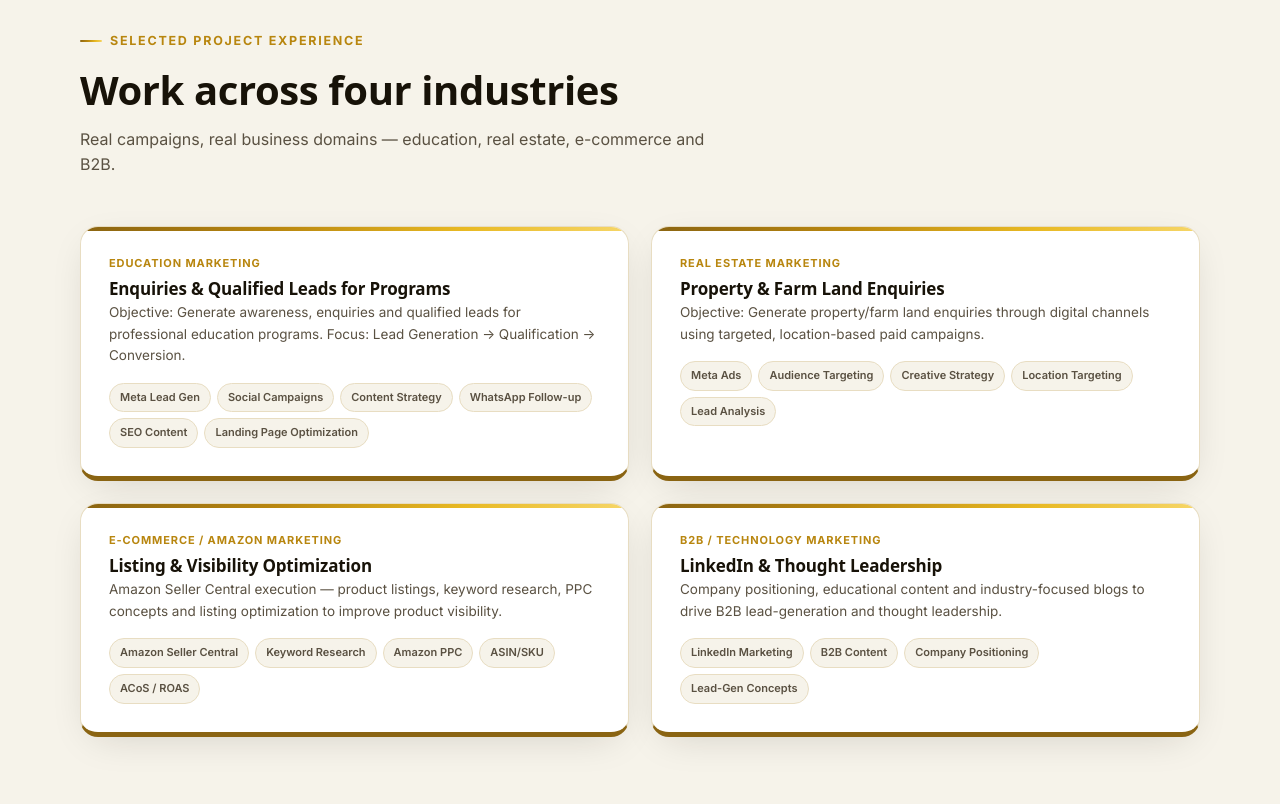
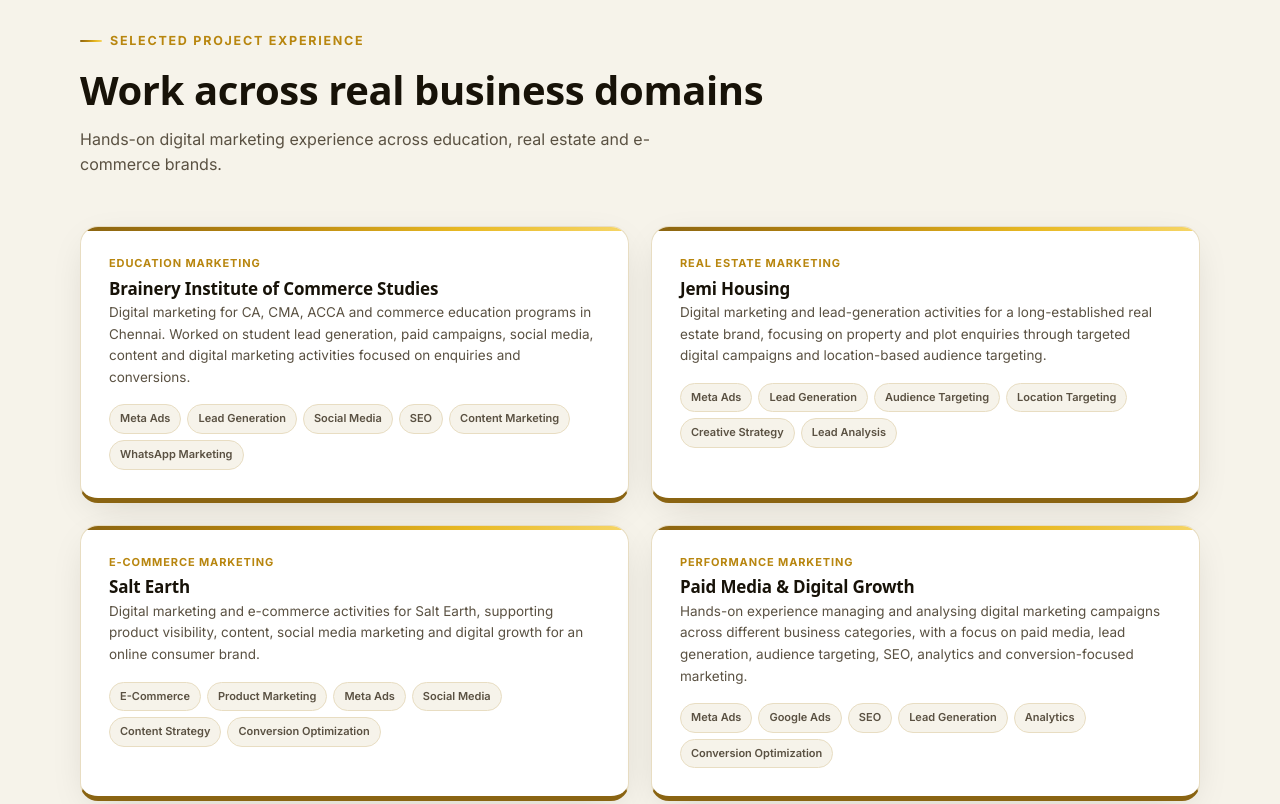
Before and after one commit to manidarshan2001-star/darshanportfolio, a plain HTML site: page index.html in a window 1280 px wide. Shown: the part 8080-8884 px from the top of the page. Drawn offline with Linux system fonts and the light colour scheme; a web font is replaced by a local one.

Commit message:
Update index.html

```diff
--- a/index.html
+++ b/index.html
@@ -846,50 +846,116 @@
 <!-- PROJECTS -->
 <section id="projects">
   <div class="wrap">
+
     <div class="eyebrow reveal">Selected Project Experience</div>
-    <h2 class="reveal">Work across four industries</h2>
-    <p class="section-sub reveal">Real campaigns, real business domains — education, real estate, e-commerce and B2B.</p>
+
+    <h2 class="reveal">Work across real business domains</h2>
+
+    <p class="section-sub reveal">
+      Hands-on digital marketing experience across education, real estate and e-commerce brands.
+    </p>
+
     <div class="grid-2 reveal-stagger">
+
+      <!-- BRAINERY -->
       <div class="proj-card">
         <div class="tagbar"></div>
+
         <div class="obj-label">Education Marketing</div>
-        <h4>Enquiries &amp; Qualified Leads for Programs</h4>
-        <p class="objective">Objective: Generate awareness, enquiries and qualified leads for professional education programs. Focus: Lead Generation → Qualification → Conversion.</p>
+
+        <h4>Brainery Institute of Commerce Studies</h4>
+
+        <p class="objective">
+          Digital marketing for CA, CMA, ACCA and commerce education programs in Chennai.
+          Worked on student lead generation, paid campaigns, social media, content and
+          digital marketing activities focused on enquiries and conversions.
+        </p>
+
         <div class="tag-list">
-          <span class="tag">Meta Lead Gen</span><span class="tag">Social Campaigns</span><span class="tag">Content Strategy</span>
-          <span class="tag">WhatsApp Follow-up</span><span class="tag">SEO Content</span><span class="tag">Landing Page Optimization</span>
+          <span class="tag">Meta Ads</span>
+          <span class="tag">Lead Generation</span>
+          <span class="tag">Social Media</span>
+          <span class="tag">SEO</span>
+          <span class="tag">Content Marketing</span>
+          <span class="tag">WhatsApp Marketing</span>
         </div>
       </div>
+
+
+      <!-- JEMI HOUSING -->
       <div class="proj-card">
         <div class="tagbar"></div>
+
         <div class="obj-label">Real Estate Marketing</div>
-        <h4>Property &amp; Farm Land Enquiries</h4>
-        <p class="objective">Objective: Generate property/farm land enquiries through digital channels using targeted, location-based paid campaigns.</p>
+
+        <h4>Jemi Housing</h4>
+
+        <p class="objective">
+          Digital marketing and lead-generation activities for a long-established
+          real estate brand, focusing on property and plot enquiries through targeted
+          digital campaigns and location-based audience targeting.
+        </p>
+
         <div class="tag-list">
-          <span class="tag">Meta Ads</span><span class="tag">Audience Targeting</span><span class="tag">Creative Strategy</span>
-          <span class="tag">Location Targeting</span><span class="tag">Lead Analysis</span>
+          <span class="tag">Meta Ads</span>
+          <span class="tag">Lead Generation</span>
+          <span class="tag">Audience Targeting</span>
+          <span class="tag">Location Targeting</span>
+          <span class="tag">Creative Strategy</span>
+          <span class="tag">Lead Analysis</span>
         </div>
       </div>
+
+
+      <!-- SALT EARTH -->
       <div class="proj-card">
         <div class="tagbar"></div>
-        <div class="obj-label">E-Commerce / Amazon Marketing</div>
-        <h4>Listing &amp; Visibility Optimization</h4>
-        <p class="objective">Amazon Seller Central execution — product listings, keyword research, PPC concepts and listing optimization to improve product visibility.</p>
+
+        <div class="obj-label">E-Commerce Marketing</div>
+
+        <h4>Salt Earth</h4>
+
+        <p class="objective">
+          Digital marketing and e-commerce activities for Salt Earth, supporting
+          product visibility, content, social media marketing and digital growth
+          for an online consumer brand.
+        </p>
+
         <div class="tag-list">
-          <span class="tag">Amazon Seller Central</span><span class="tag">Keyword Research</span><span class="tag">Amazon PPC</span>
-          <span class="tag">ASIN/SKU</span><span class="tag">ACoS / ROAS</span>
+          <span class="tag">E-Commerce</span>
+          <span class="tag">Product Marketing</span>
+          <span class="tag">Meta Ads</span>
+          <span class="tag">Social Media</span>
+          <span class="tag">Content Strategy</span>
+          <span class="tag">Conversion Optimization</span>
         </div>
       </div>
+
+
+      <!-- PERFORMANCE MARKETING -->
       <div class="proj-card">
         <div class="tagbar"></div>
-        <div class="obj-label">B2B / Technology Marketing</div>
-        <h4>LinkedIn &amp; Thought Leadership</h4>
-        <p class="objective">Company positioning, educational content and industry-focused blogs to drive B2B lead-generation and thought leadership.</p>
+
+        <div class="obj-label">Performance Marketing</div>
+
+        <h4>Paid Media &amp; Digital Growth</h4>
+
+        <p class="objective">
+          Hands-on experience managing and analysing digital marketing campaigns
+          across different business categories, with a focus on paid media, lead
+          generation, audience targeting, SEO, analytics and conversion-focused marketing.
+        </p>
+
         <div class="tag-list">
-          <span class="tag">LinkedIn Marketing</span><span class="tag">B2B Content</span><span class="tag">Company Positioning</span>
-          <span class="tag">Lead-Gen Concepts</span>
+          <span class="tag">Meta Ads</span>
+          <span class="tag">Google Ads</span>
+          <span class="tag">SEO</span>
+          <span class="tag">Lead Generation</span>
+          <span class="tag">Analytics</span>
+          <span class="tag">Conversion Optimization</span>
         </div>
       </div>
+
     </div>
   </div>
 </section>
```
